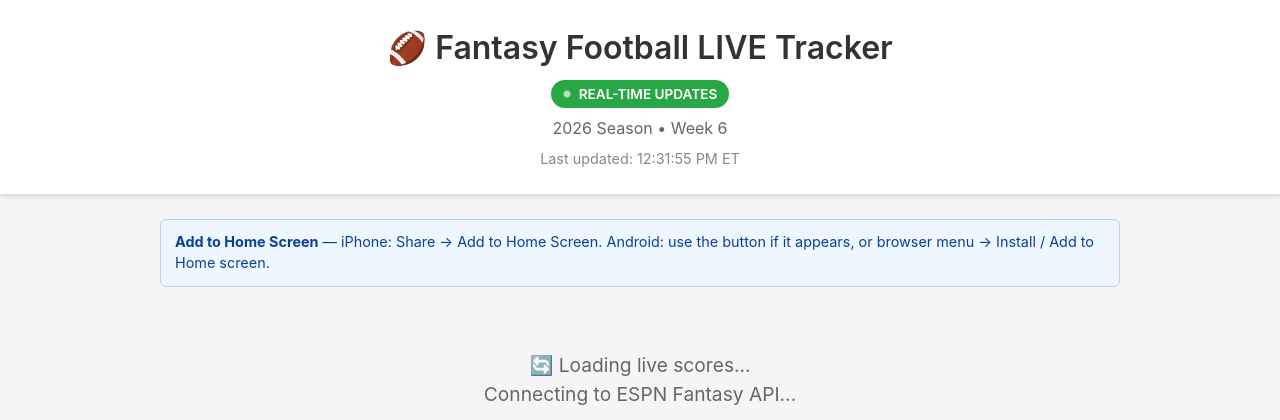
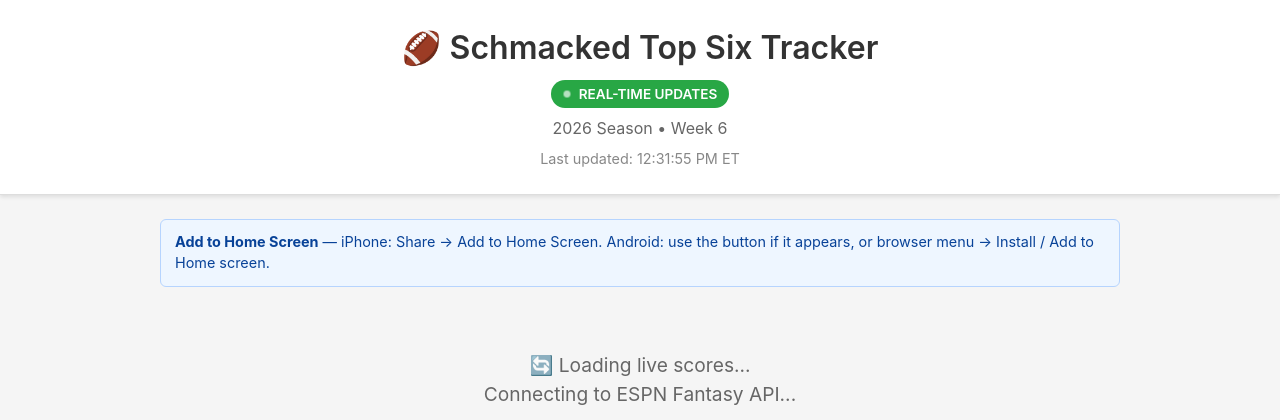
Before and after one commit to ewint814/ESPN_fantasy_football_live_standings, a Flask app: page / in a window 1280 px wide. Shown: the top 420 px of the page. Run offline with Flask 3, Linux system fonts and the light colour scheme; data that the repository does not hold is empty.

Commit message:
Rename the dashboard header to Schmacked Top Six Tracker. (#18)
The page title, home-screen name, and manifest use the same name.

Co-authored-by: Cursor Agent <cursoragent@cursor.com>
Co-authored-by: Eliav Winton <ewint814@users.noreply.github.com>

```diff
--- a/fantasy_tracker_realtime.py
+++ b/fantasy_tracker_realtime.py
@@ -792,8 +792,8 @@ class FantasyTracker:
         @self.app.route('/manifest.webmanifest')
         def manifest() -> Response:
             payload = {
-                'name': 'Fantasy Football LIVE Tracker',
-                'short_name': 'FF Live',
+                'name': 'Schmacked Top Six Tracker',
+                'short_name': 'Schmacked',
                 'start_url': '/',
                 'display': 'standalone',
                 'background_color': '#f5f5f5',
--- a/templates/dashboard.html
+++ b/templates/dashboard.html
@@ -4,10 +4,10 @@
     <meta charset="UTF-8">
             <meta name="viewport" content="width=device-width, initial-scale=1.0">
             <meta name="apple-mobile-web-app-capable" content="yes">
-            <meta name="apple-mobile-web-app-title" content="FF Live">
+            <meta name="apple-mobile-web-app-title" content="Schmacked">
             <meta name="theme-color" content="#333333">
             <link rel="manifest" href="/manifest.webmanifest">
-            <title>🏈 Fantasy Football LIVE Tracker</title>
+            <title>Schmacked Top Six Tracker</title>
     <style>
         * { margin: 0; padding: 0; box-sizing: border-box; }
 
@@ -671,7 +671,7 @@
 </head>
 <body>
     <div class="header">
-        <h1>🏈 Fantasy Football LIVE Tracker</h1>
+        <h1>🏈 Schmacked Top Six Tracker</h1>
         <div class="live-indicator">
             <div class="live-dot"></div>
             <span>REAL-TIME UPDATES</span>
```
Also changed, not shown: README.md.
